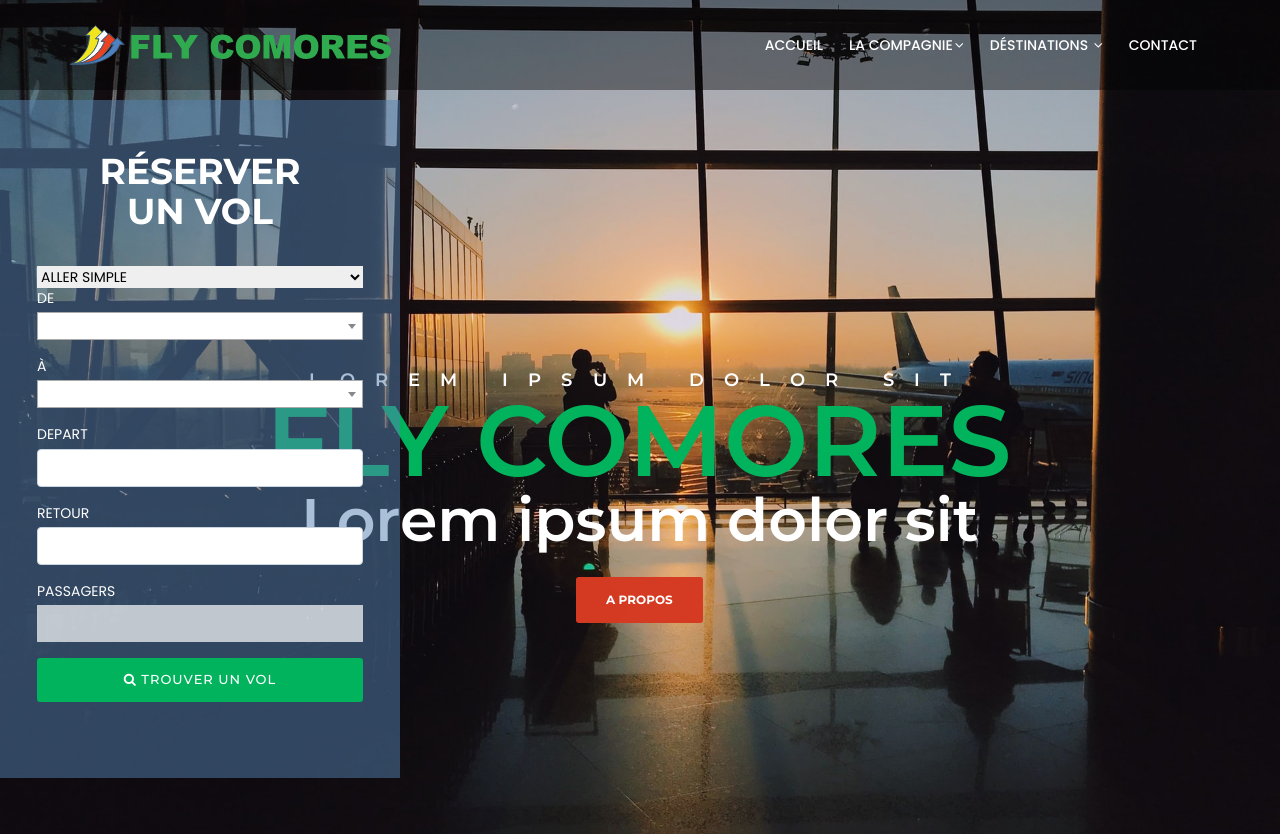
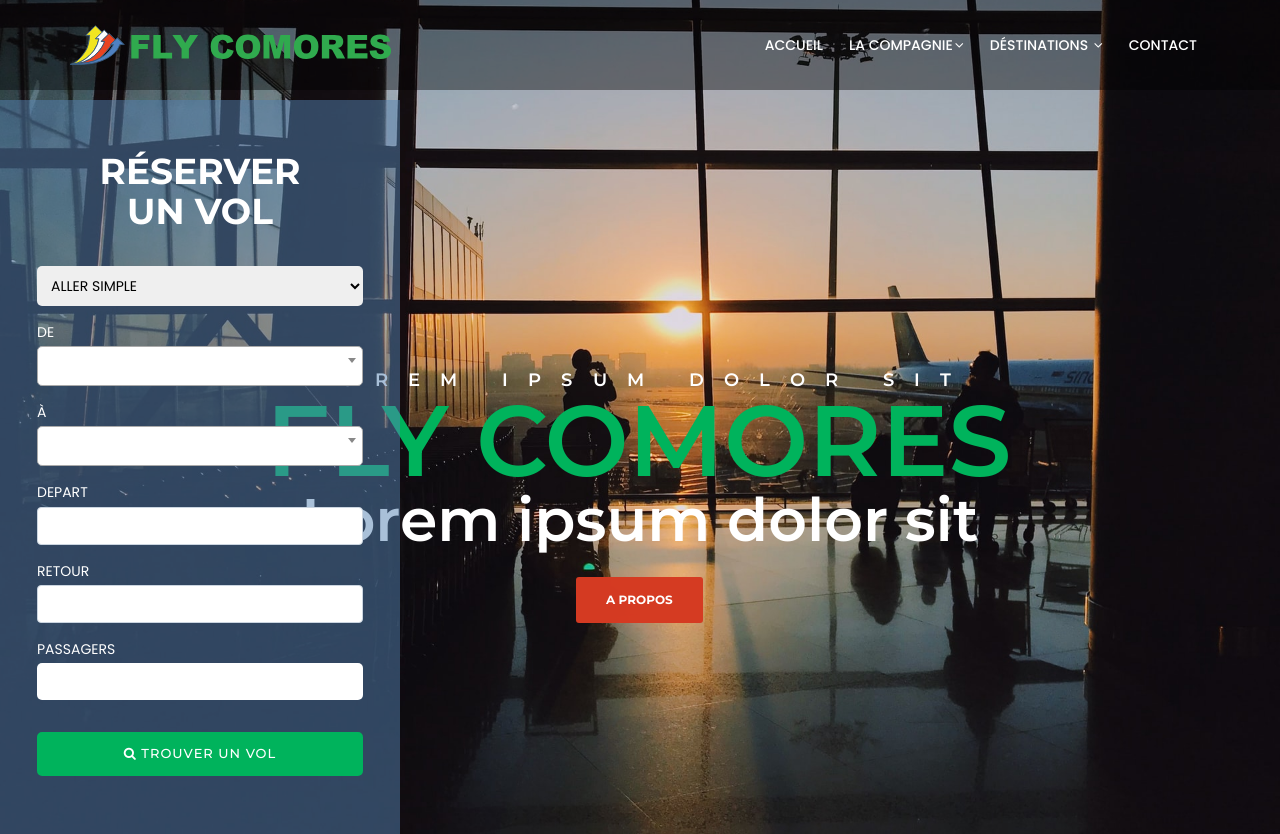
Before and after one commit to andry9995/flycomores-front, a plain HTML site: page index.html in a window 1280 px wide. Shown: the top 834 px of the page. Drawn offline with nearby package versions, Linux system fonts and the light colour scheme; files whose address does not match are found by name.

Commit message:
form reservation

```diff
--- a/assets/css/style.scss
+++ b/assets/css/style.scss
@@ -9,13 +9,23 @@ select {
     .form-group {
         span {
             margin: 0;
+            border-radius: 5px !important;
+            height: 40px;
         }
     }
     .travel_type {
         width: calc(100% - 10px);
+        border-radius: 5px;
+        height: 40px;
+        padding: 0 10px;
+        margin-bottom: 1rem;
     }
     span.select2 {
         width: 100%;
+    }
+    .form-control {
+        border-radius: 5px !important;
+        background-color: #fff;
     }
 }
 
@@ -26,3 +36,7 @@ select {
 label {
     margin-bottom: .2rem;
 }
+
+button.button {
+    border-radius: 5px;
+}
--- a/index.html
+++ b/index.html
@@ -362,7 +362,7 @@
                     </div>
                   </div>
                   <div class="row">
-                    <div class="col-lg-12 p-0">
+                    <div class="col-lg-12 p-0 mt-3">
                       <button class="button btn-block" type="submit">
                       <i class="fa fa-search"></i>
                       TROUVER UN VOL
```
Also changed, not shown: assets/css/style.css, 1 other file.
